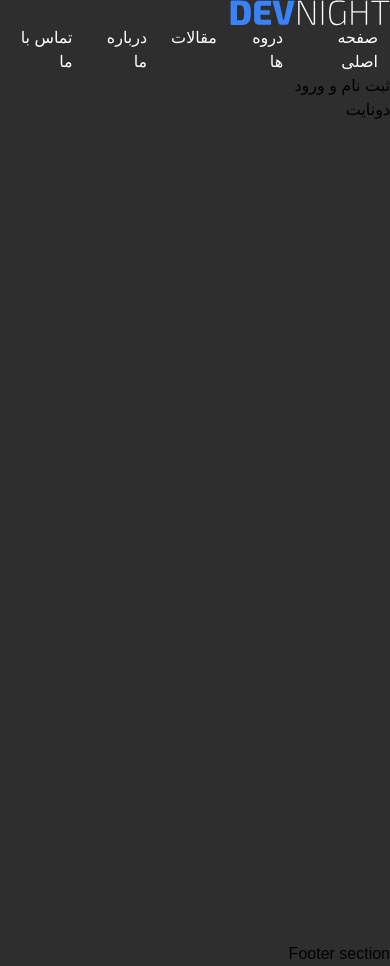
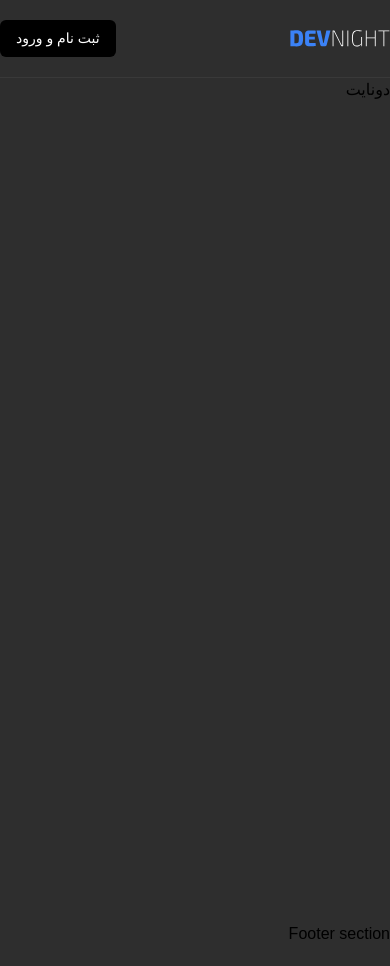
Before and after one commit to devnight8/front-devnight, a Next.js app: page / in a window 390 px wide. Built offline with nearby package versions, Linux system fonts and the light colour scheme; a web font is replaced by a local one.

Commit message:
header is added & responsive

```diff
--- a/src/app/layout.js
+++ b/src/app/layout.js
@@ -9,7 +9,7 @@ export const metadata = {
 export default function RootLayout({children}) {
   return (
     <html lang="fa" dir="rtl">
-      <body className="bg-background ">
+      <body className={`${yekanBakh.className} bg-background`}>
         <Layout className={yekanBakh.className}>{children}</Layout>
       </body>
     </html>
--- a/src/components/layout/Header.jsx
+++ b/src/components/layout/Header.jsx
@@ -5,11 +5,11 @@ import Navbar from "./Navbar";
 
 function Header() {
   return (
-    <header className="">
+    <header className="flex items-center justify-between py-5 border-b border-b-white/5">
       <div>
         <Link href="/">
           <Image
-            className="w-[160px]"
+            className="w-[100px] md:w-[130px]"
             src={logo}
             width={300}
             height={300}
@@ -21,7 +21,7 @@ function Header() {
         <Navbar />
       </div>
       <div>
-          <button>ثبت نام و ورود</button>
+          <button className="bg-black py-2 px-4 text-[14px] md:py-3 md:px-5 rounded-md md:text-md text-white hover:bg-primary transition-all">ثبت نام و ورود</button>
       </div>
     </header>
   );
--- a/src/components/layout/Layout.js
+++ b/src/components/layout/Layout.js
@@ -4,7 +4,7 @@ import Header from "./Header";
 
 function Layout({children}) {
   return (
-    <section className={yekanBakh.className}>
+    <section className="container m-auto">
       <Header />
       <section className="min-h-screen">{children}</section>
       <Footer />
--- a/src/components/layout/Navbar.jsx
+++ b/src/components/layout/Navbar.jsx
@@ -4,21 +4,21 @@ import React from "react";
 function Navbar() {
   return (
     <div>
-      <nav className="text-white">
+      <nav className="hidden md:flex">
         <ul className="flex [&>li]:mx-3">
-          <li>
+          <li className="text-white/25 hover:text-white xl:text-md">
             <Link href="/">صفحه اصلی</Link>
           </li>
-          <li>
+          <li className="text-white/25 hover:text-white  xl:text-md">
             <Link href="/">دروه ها</Link>
           </li>
-          <li>
+          <li className="text-white/25 hover:text-white  xl:text-md">
             <Link href="/">مقالات</Link>
           </li>
-          <li>
+          <li className="text-white/25 hover:text-white  xl:text-md">
             <Link href="/">درباره ما</Link>
           </li>
-          <li>
+          <li className="text-white/25 hover:text-white  xl:text-md">
             <Link href="/">تماس با ما</Link>
           </li>
         </ul>
```
